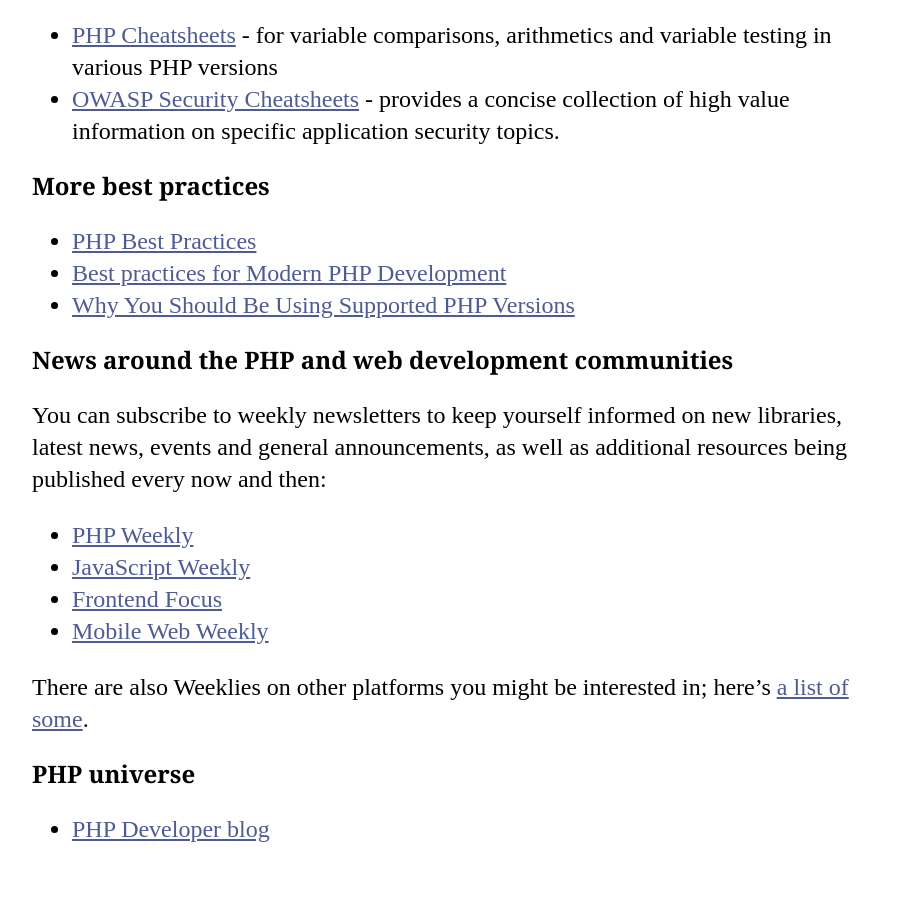
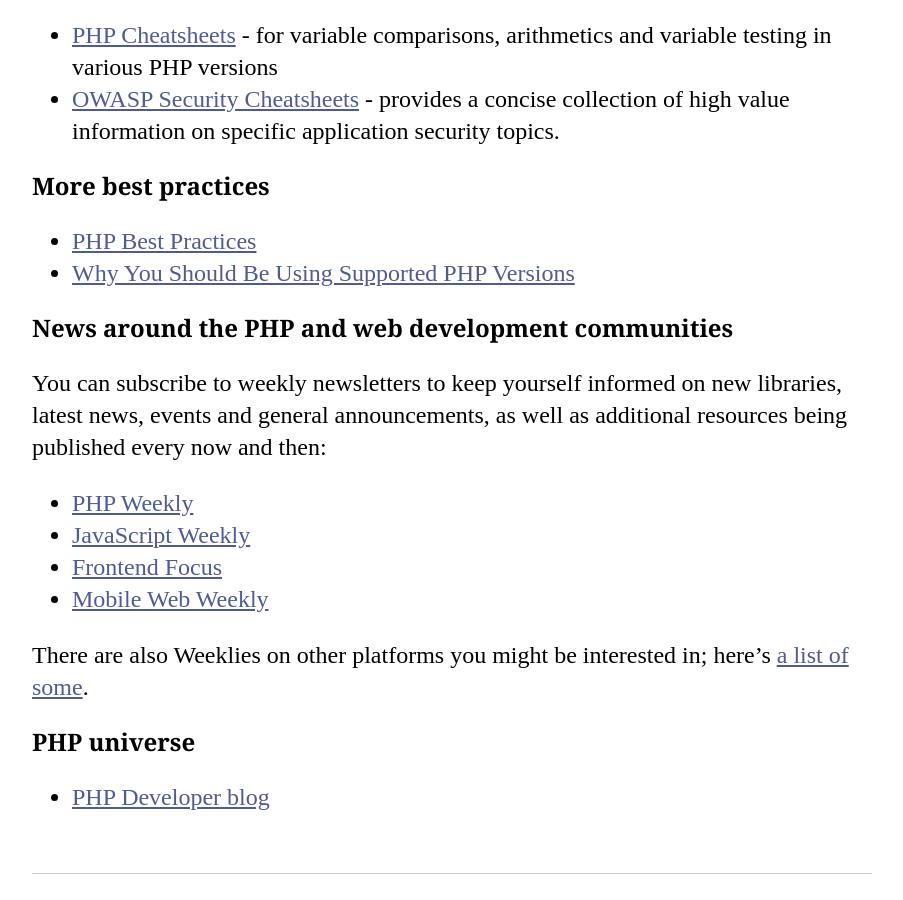
Before and after one commit to codeguy/php-the-right-way, a Jekyll site: the page built from _posts/16-08-01-Sites.md, in a window 1280 px wide and 900 px high, scrolled down 1326 px. Shown: the whole window, without its empty margins (188-1091 px from the left). Built offline with Jekyll 4.4.1, drawn with Linux system fonts in a browser that asks for light colours; our own code applies the rules of GitHub Pages for plain Markdown files.

Commit message:
Removed outdated summary
The guide is for version 5.6 and while not completely outdated, still too much outdated information to be of use.

```diff
--- a/_posts/16-08-01-Sites.md
+++ b/_posts/16-08-01-Sites.md
@@ -15,7 +15,6 @@ PHP versions
 ### More best practices
 
 * [PHP Best Practices](https://phpbestpractices.org/)
-* [Best practices for Modern PHP Development](https://www.airpair.com/php/posts/best-practices-for-modern-php-development)
 * [Why You Should Be Using Supported PHP Versions](https://kinsta.com/blog/php-versions/)
 
 ### News around the PHP and web development communities
```
